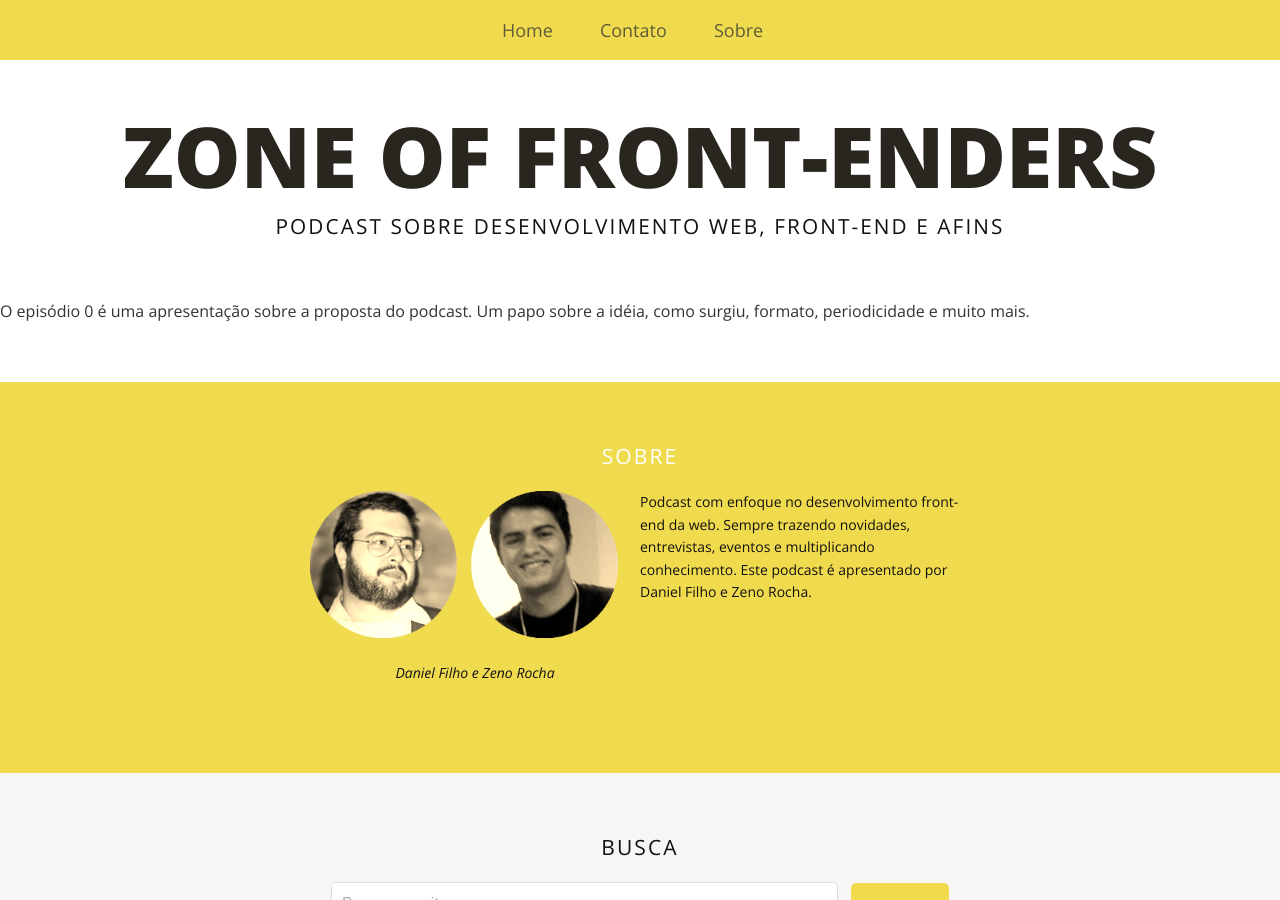
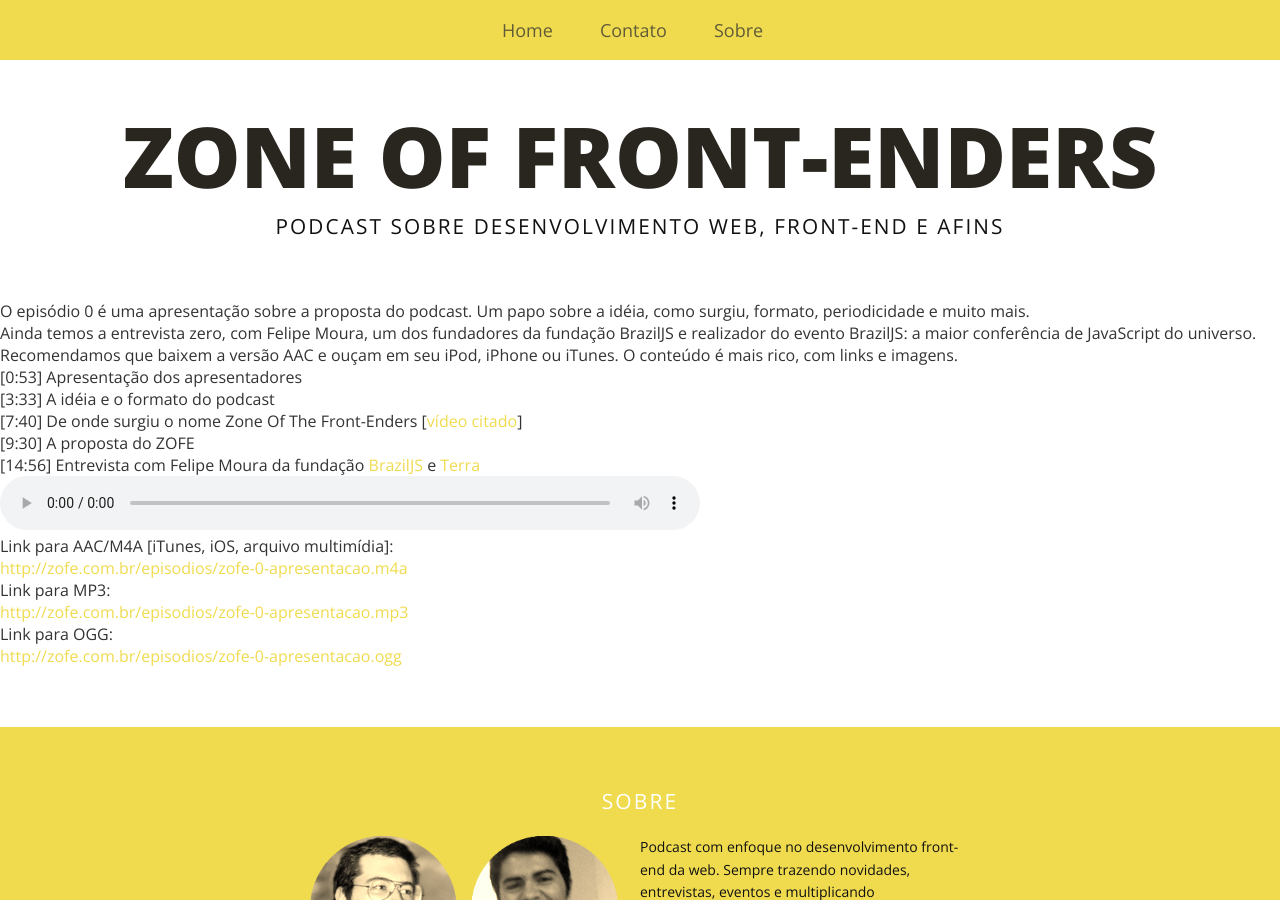
Before and after one commit to almirfilho/zofe, a Jekyll site: the page built from _posts/2012-10-07-episodio-0.html, in a window 1280 px wide and 900 px high. Built offline with Jekyll 4.4.1, drawn with Linux system fonts in a browser that asks for light colours.

Commit message:
adicionando conteúdo completo dos posts

```diff
--- a/_posts/2012-10-07-episodio-0.html
+++ b/_posts/2012-10-07-episodio-0.html
@@ -1,6 +1,43 @@
 ---
-title: 'ZOFE #1: Agora é pra valer!'
+title: 'ZOFE #0: Apresentação do Zone Of Front-Enders'
 layout: default
 ---
 
+<a href="http://zofe.com.br/zofe-0-apresentacao-do-zone-of-front-enders/"></a>
+
 <p>O episódio 0 é uma apresentação sobre a proposta do podcast. Um papo sobre a idéia, como surgiu, formato, periodicidade e muito mais.</p>
+
+<p>Ainda temos a entrevista zero, com Felipe Moura, um dos fundadores da fundação BrazilJS e realizador do evento BrazilJS: a maior conferência de JavaScript do universo.<br>
+
+<p>Recomendamos que baixem a versão AAC e ouçam em seu iPod, iPhone ou iTunes. O conteúdo é mais rico, com links e imagens.</p>
+
+<p>[0:53] Apresentação dos apresentadores<br>
+[3:33] A idéia e o formato do podcast<br>
+[7:40] De onde surgiu o nome Zone Of The Front-Enders [<a title="Zone Of The Enders" href="http://www.youtube.com/watch?v=aPVOxvABhdA" target="_blank">vídeo citado</a>]<br>
+[9:30] A proposta do ZOFE<br>
+[14:56] Entrevista com Felipe Moura da fundação <a title="BrazilJS Foundation" href="http://braziljs.org/" target="_blank">BrazilJS</a> e <a title="Portal Terra" href="http://terra.com.br/" target="_blank">Terra</a></p>
+
+<p><audio id="ep0" width="300" height="32" controls="controls" autobuffer="autobuffer" itemscope="" itemtype="http://schema.org/AudioObject" style="width:700px;"><br>
+  <source src="http://zofe.com.br/episodios/zofe-0-apresentacao.mp3"><br>
+    <meta itemprop="encodingFormat" content="mp3"><br>
+    <meta itemprop="contentURL" content="http://zofe.com.br/episodios/zofe-0-apresentacao.mp3"><br>
+    <meta itemprop="duration" content="T48M21S"><br>
+  <br>
+  <source src="http://zofe.com.br/episodios/zofe-0-apresentacao.ogg"><br>
+    <meta itemprop="encodingFormat" content="ogg"><br>
+    <meta itemprop="contentURL" content="http://zofe.com.br/episodios/zofe-0-apresentacao.ogg"><br>
+    <meta itemprop="duration" content="T48M21S"><br>
+  <br>
+</audio></p>
+
+<p>Link para AAC/M4A [iTunes, iOS, arquivo multimídia]:<br>
+
+<a title="AAC/M4A: Formato multimídia" href="http://zofe.com.br/episodios/zofe-0-apresentacao.m4a">http://zofe.com.br/episodios/zofe-0-apresentacao.m4a</a></p>
+
+<p>Link para MP3:<br>
+
+<a title="MP3" href="http://zofe.com.br/episodios/zofe-0-apresentacao.mp3">http://zofe.com.br/episodios/zofe-0-apresentacao.mp3</a></p>
+
+<p>Link para OGG:<br>
+
+<a title="OGG" href="http://zofe.com.br/episodios/zofe-0-apresentacao.ogg">http://zofe.com.br/episodios/zofe-0-apresentacao.ogg</a></p>
```
Also changed, not shown: _posts/2012-10-18-episodio-1.html (+40 -0 lines).
